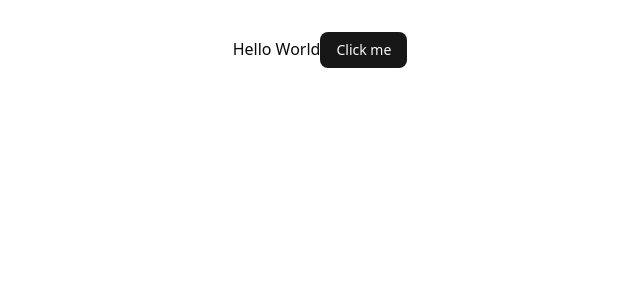
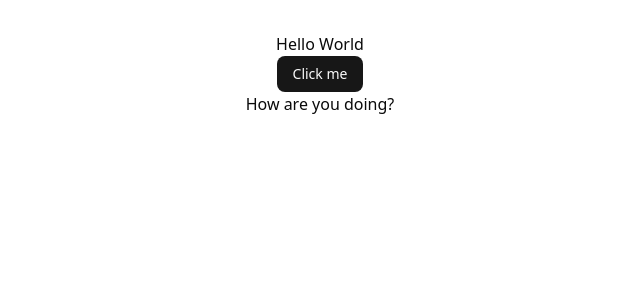
Before and after one commit to pochka15/pipelines, a React (Vite) app: page / in a window 1280 px wide. Shown: the top 300 px of the page, without its empty margins (320-960 px from the left). Built offline with nearby package versions, Linux system fonts and the light colour scheme.

Commit message:
Experiment

```diff
--- a/src/App.tsx
+++ b/src/App.tsx
@@ -4,8 +4,9 @@ import { Button } from "./components/ui/button";
 function App() {
   return (
     <div>
-      Hello World
+      <p>Hello World</p>
       <Button>Click me</Button>
+      <p>How are you doing?</p>
     </div>
   );
 }
```
